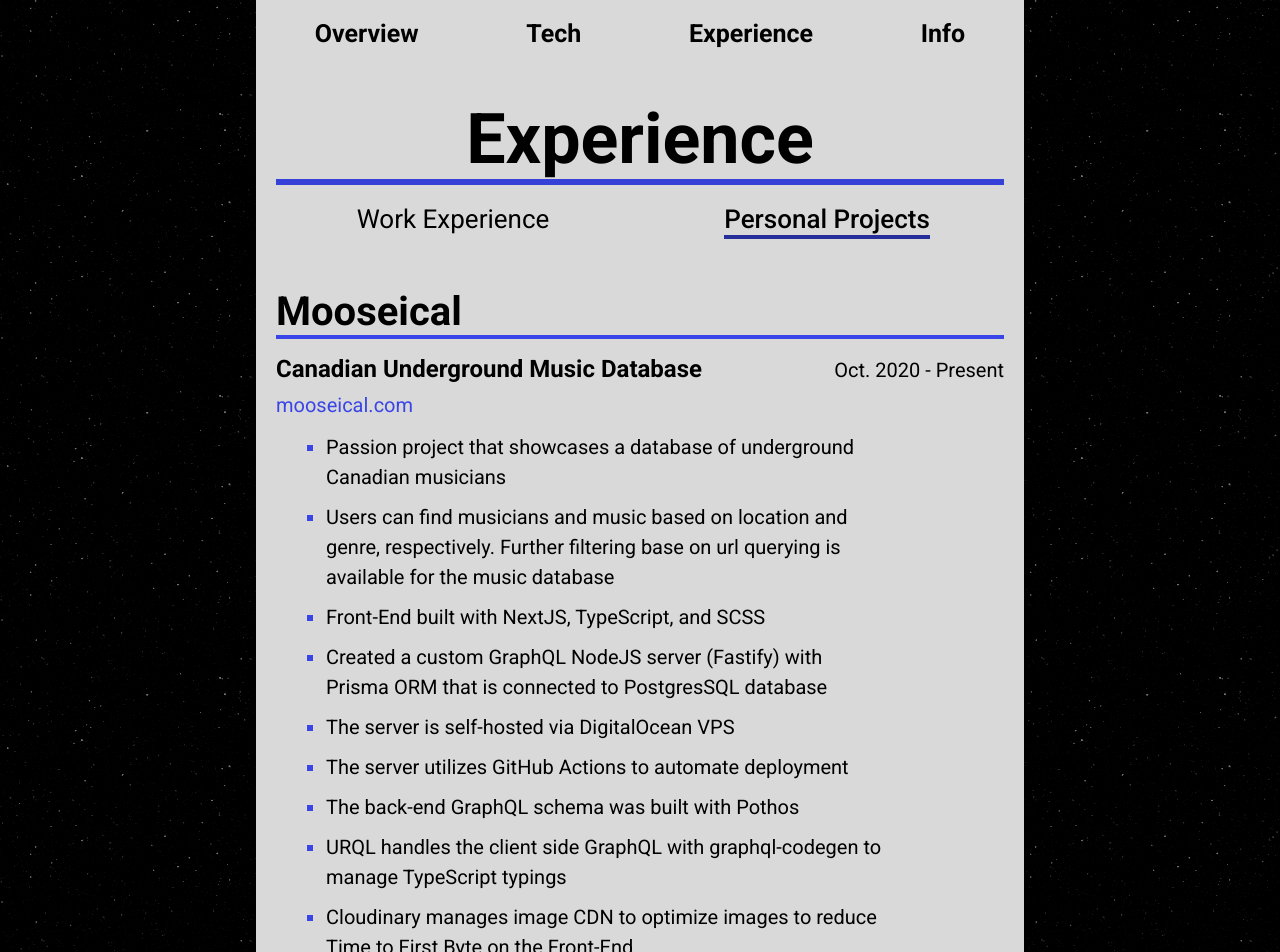
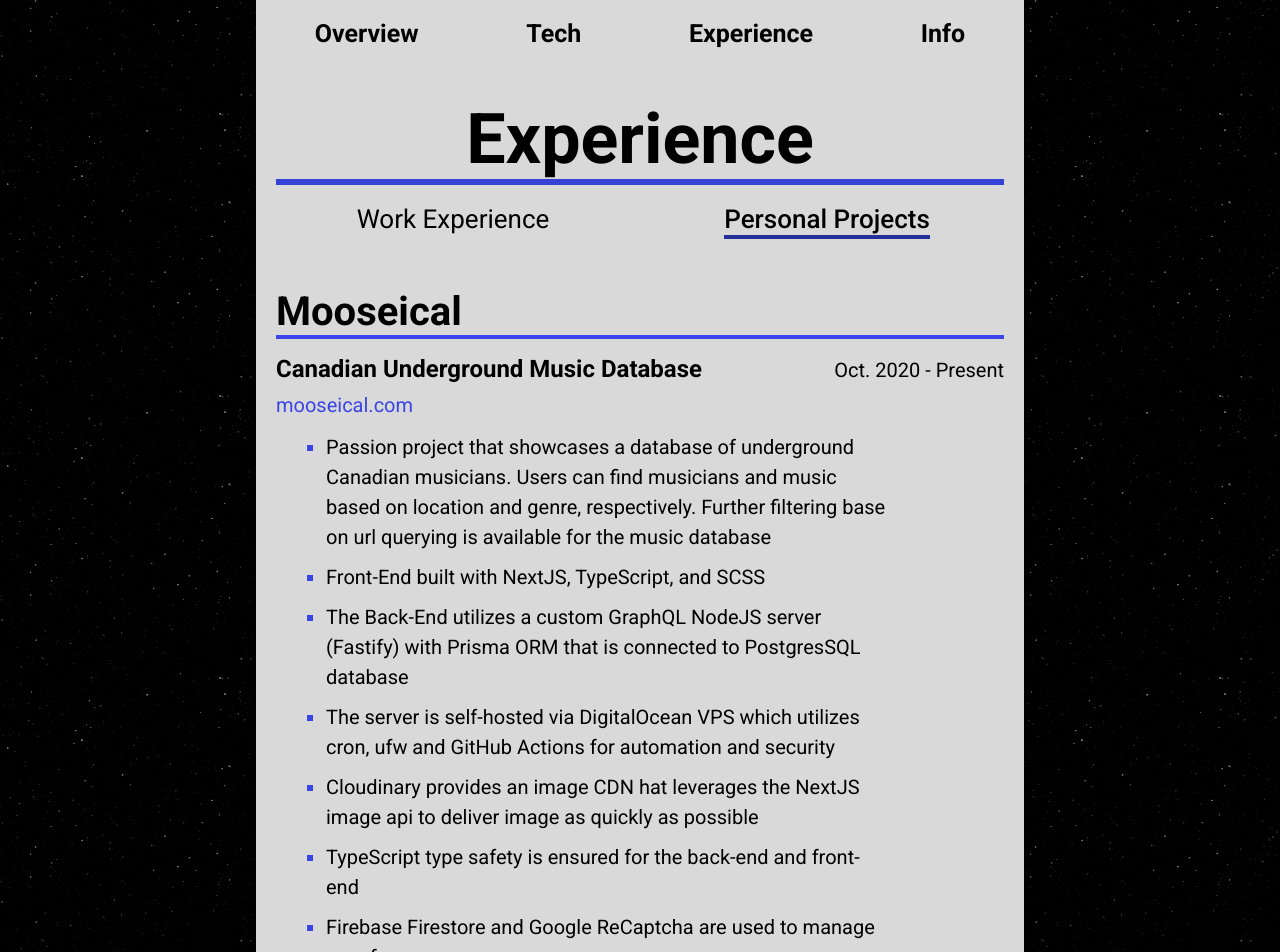
Before and after one commit to 100BC/C-V, a Next.js app: page /experience/projects in a window 1280 px wide. Shown: the top 952 px of the page. Built offline with nearby package versions, Linux system fonts and the light colour scheme.

Commit message:
Update information

```diff
--- a/components/WorkExperienceRender/PersonalProjects.tsx
+++ b/components/WorkExperienceRender/PersonalProjects.tsx
@@ -14,28 +14,25 @@ const PersonalProjects = () => {
       >
         <li>
           Passion project that showcases a database of underground Canadian
-          musicians
-        </li>
-        <li>
-          Users can find musicians and music based on location and genre,
-          respectively. Further filtering base on url querying is available for
-          the music database
+          musicians. Users can find musicians and music based on location and
+          genre, respectively. Further filtering base on url querying is
+          available for the music database
         </li>
         <li>Front-End built with NextJS, TypeScript, and SCSS</li>
         <li>
-          Created a custom GraphQL NodeJS server (Fastify) with Prisma ORM that
-          is connected to PostgresSQL database
-        </li>
-        <li>The server is self-hosted via DigitalOcean VPS</li>
-        <li>The server utilizes GitHub Actions to automate deployment</li>
-        <li>The back-end GraphQL schema was built with Pothos</li>
-        <li>
-          URQL handles the client side GraphQL with graphql-codegen to manage
-          TypeScript typings
+          The Back-End utilizes a custom GraphQL NodeJS server (Fastify) with
+          Prisma ORM that is connected to PostgresSQL database
         </li>
         <li>
-          Cloudinary manages image CDN to optimize images to reduce Time to
-          First Byte on the Front-End
+          The server is self-hosted via DigitalOcean VPS which utilizes cron,
+          ufw and GitHub Actions for automation and security
+        </li>
+        <li>
+          Cloudinary provides an image CDN hat leverages the NextJS image api to
+          deliver image as quickly as possible
+        </li>
+        <li>
+          TypeScript type safety is ensured for the back-end and front-end
         </li>
         <li>
           Firebase Firestore and Google ReCaptcha are used to manage user forms
@@ -43,8 +40,6 @@ const PersonalProjects = () => {
         <li>
           SEO optimizations including Open Graph Protocol and Twitter Cards
         </li>
-        <li>Extensive testing is done to reduce time to first byte</li>
-        <li>Ensured responsive design, image and code optimizations</li>
         <li>
           100% Score in Performance, Accessibility, Best Practices, and SEO in
           Google Lighthouse score
```
